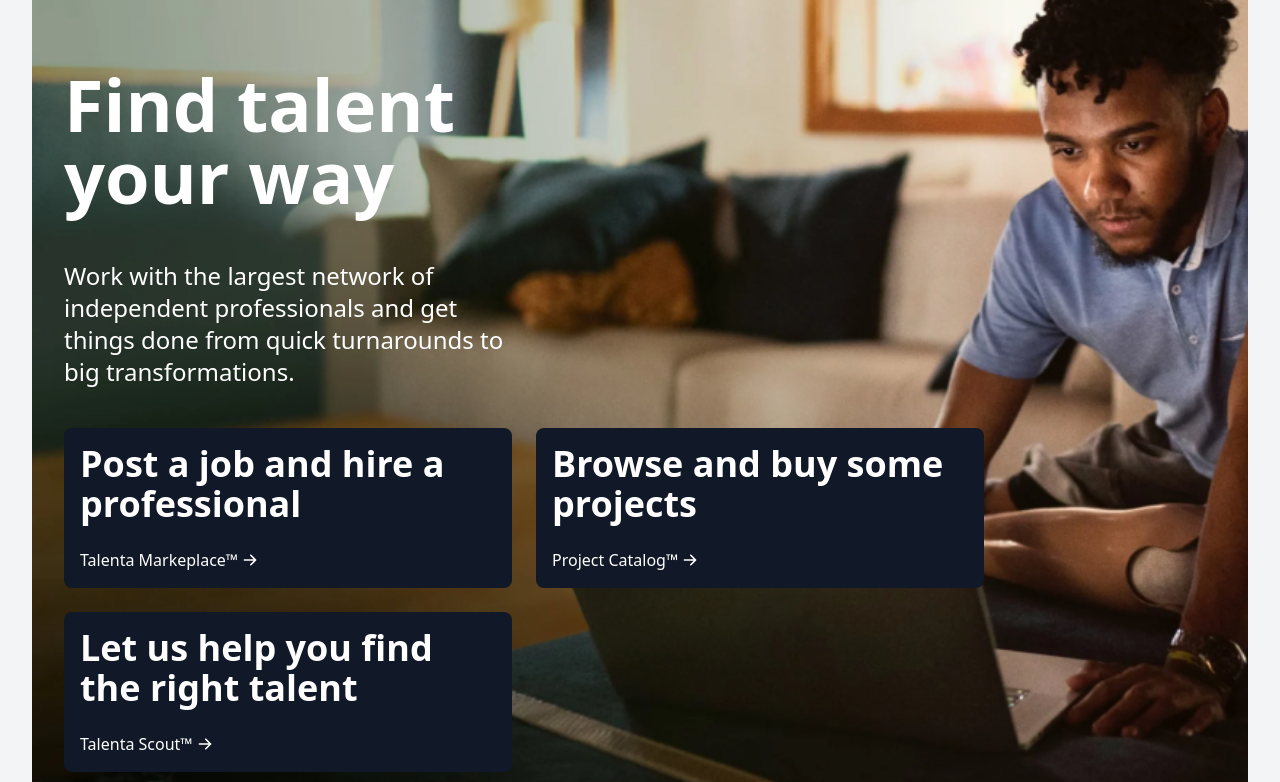
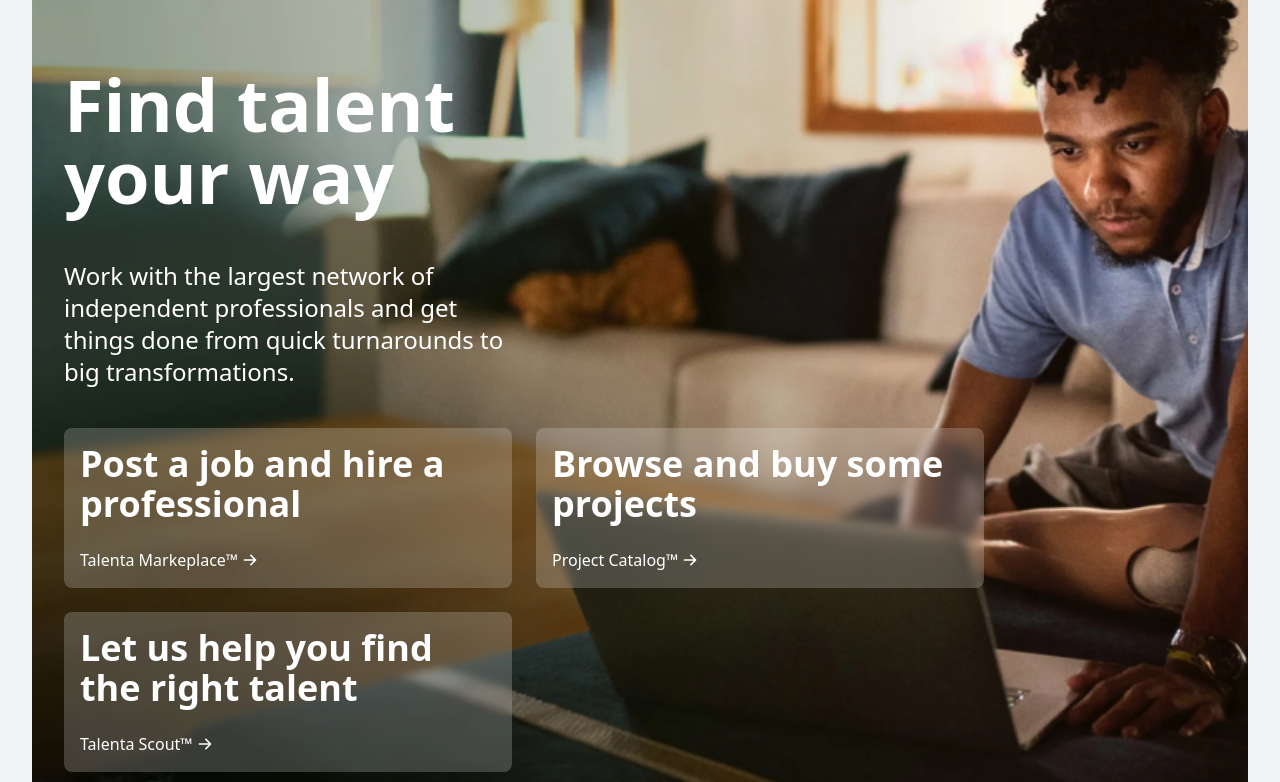
Before and after one commit to vindexTOS/v45-tier3-team-34, a React (Vite) app in the folder client/: page / in a window 1280 px wide. Shown: the part 2000-2782 px from the top of the page. Built offline with nearby package versions, Linux system fonts and the light colour scheme.

Commit message:
add same cool backdrop filters

```diff
--- a/client/src/components/Home/CategoryBrowse/CategoryCard.tsx
+++ b/client/src/components/Home/CategoryBrowse/CategoryCard.tsx
@@ -8,7 +8,7 @@ const CategoryCard = ({ title, rating, skills, link }: {
 }) => {
   return (
       <Link to={link}
-          className='bg-gray-200 dark:bg-gray-800 dark:text-gray-300 rounded-lg p-4 md:p-8 shadow-md dark:shadow-gray-950 hover:shadow-2xl transition-shadow delay-75 min-h-[120px] flex flex-col justify-between'
+          className='bg-gray-200 backdrop-blur-sm  dark:bg-white/10 dark:text-gray-300 rounded-lg p-4 md:p-8 shadow-md dark:shadow-gray-950 hover:shadow-2xl transition-shadow delay-75 min-h-[120px] flex flex-col justify-between cursor-pointer'
       >
           <h1 className='text-xl md:text-2xl 2xl:text-3xl font-semibold mb-2'>{title}</h1>
           <div className='flex justify-between text-slate-500'>
--- a/client/src/components/Home/Enterprise/EnterpriseSuite.tsx
+++ b/client/src/components/Home/Enterprise/EnterpriseSuite.tsx
@@ -3,7 +3,7 @@ import { LiaPencilRulerSolid,LiaToolboxSolid,LiaHeadsetSolid } from "react-icons
 const EnterpriseSuite = () => {
   return (
     <section className='flex sm:bg-gray-300 dark:bg-gray-900 dark:text-white sm:rounded-3xl my-0 sm:my-6 '>
-    <article className='flex-1 p-2 sm:p-8 dark:bg-gray-800 sm:rounded-l-lg'>
+    <article className='flex-1 p-2 sm:p-8 dark:bg-gray-800  sm:rounded-l-lg'>
               <h2 className='font-thin text-lg sm:mb-10'>Enterprise Suite</h2>
               <h1 className='text-5xl md:text-6xl font-bold '>This is How{" "}
                   <span className='text-red-600 dark:text-red-300'>
--- a/client/src/components/Home/FindClient/FindClientcard.tsx
+++ b/client/src/components/Home/FindClient/FindClientcard.tsx
@@ -7,7 +7,7 @@ const FindClientcard = ({ title, sub_title, link }: {
     link:string,
 }) => {
   return (
-    <div className='flex w-full min-w-full md:min-w-min md:max-w-md flex-col gap-6 bg-gray-900 hover:bg-gray-200 hover:text-gray-900 rounded-lg   p-4'>
+    <div className='flex w-full min-w-full md:min-w-min md:max-w-md flex-col gap-6 backdrop-blur-sm bg-white/20 hover:bg-white/40 dark:bg-gray-900/60 hover:text-gray-900 rounded-lg   p-4'>
           <h1 className='text-4xl font-semibold'>{title}</h1>
           <Link to={link}
               className='flex items-center gap-1'
```
